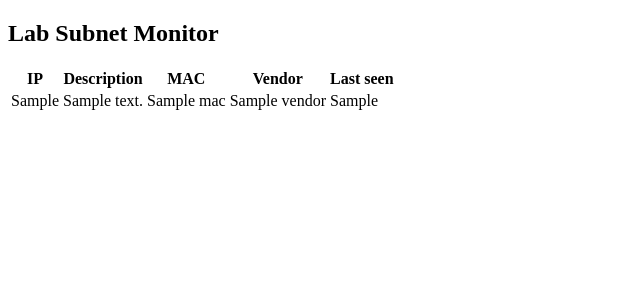
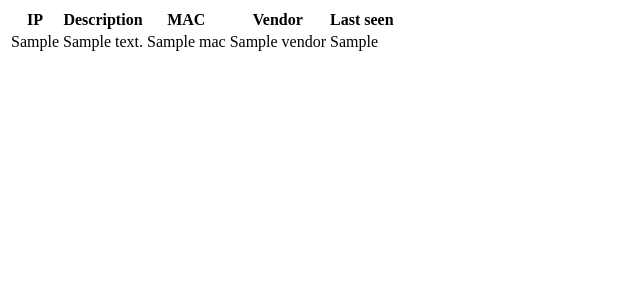
Before and after one commit to orestispanago/Network-monitor, a Flask app: template web/templates/index.html in a window 1280 px wide. Shown: the top 300 px of the page, without its empty margins (0-640 px from the left). Run offline with Flask 3, Linux system fonts and the light colour scheme; the template is opened without the code that fills it: most values are stand-ins (such as "Sample title", 1, 10 or a date in 2020).

```diff
--- a/web/templates/index.html
+++ b/web/templates/index.html
@@ -4,10 +4,15 @@
 <head>
     <meta charset="UTF-8">
     <title>Lab Subnet Monitor</title>
+    <style>
+        body {
+            font-family: 'sans-serif';
+        }
+    </style>
 </head>
 
 <body>
-    <h2>Lab Subnet Monitor</h2>
+    <!-- <h2>Lab Subnet Monitor</h2> -->
     <table>
         <thead>
             <tr>
```
Also changed, not shown: README.md.
